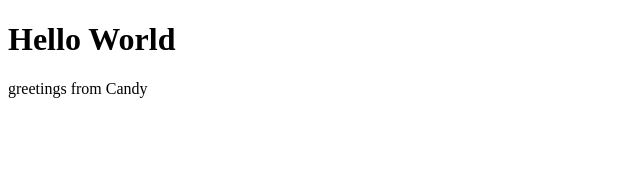
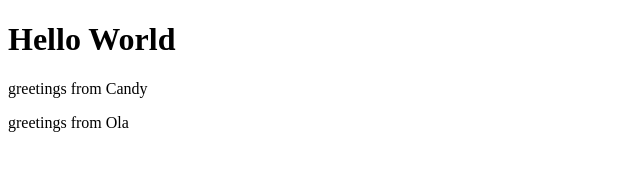
Before and after one commit to SindhuraKontham/WD-034-Sindhura-html, a plain HTML site: page index.html in a window 1280 px wide. Shown: the whole page, without its empty margins (0-640 px from the left). Drawn offline with Linux system fonts and the light colour scheme.

Commit message:
greetings

```diff
--- a/index.html
+++ b/index.html
@@ -9,5 +9,6 @@
 <body>
     <h1>Hello World</h1>
     <p>greetings from Candy</p>
+    <p>greetings from Ola</p>
 </body>
 </html>
```
Also changed, not shown: 1 other file.
